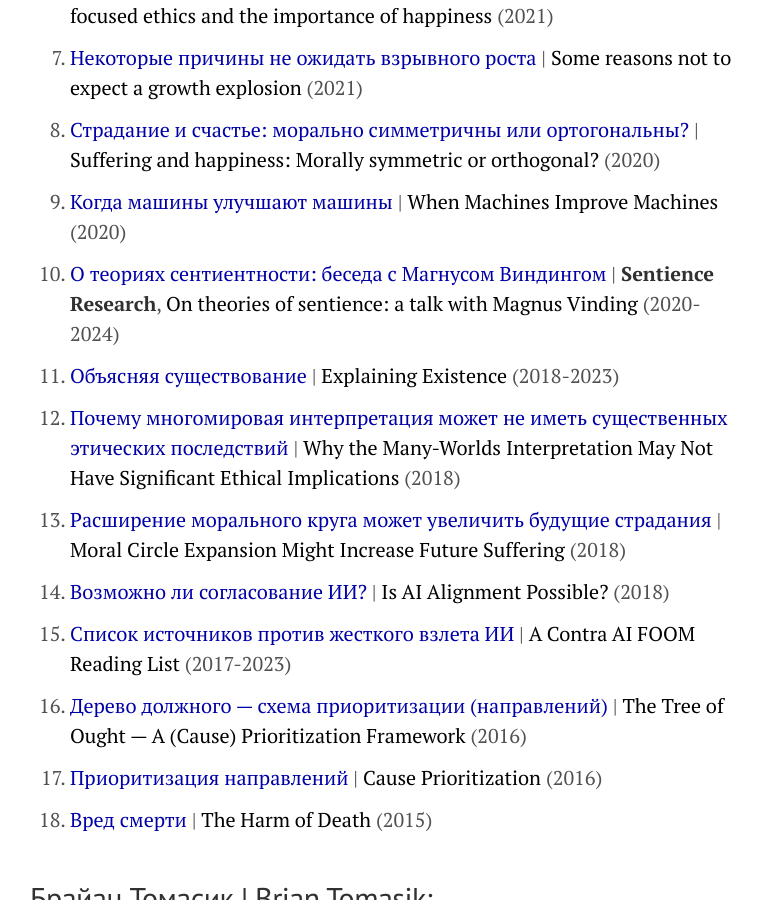
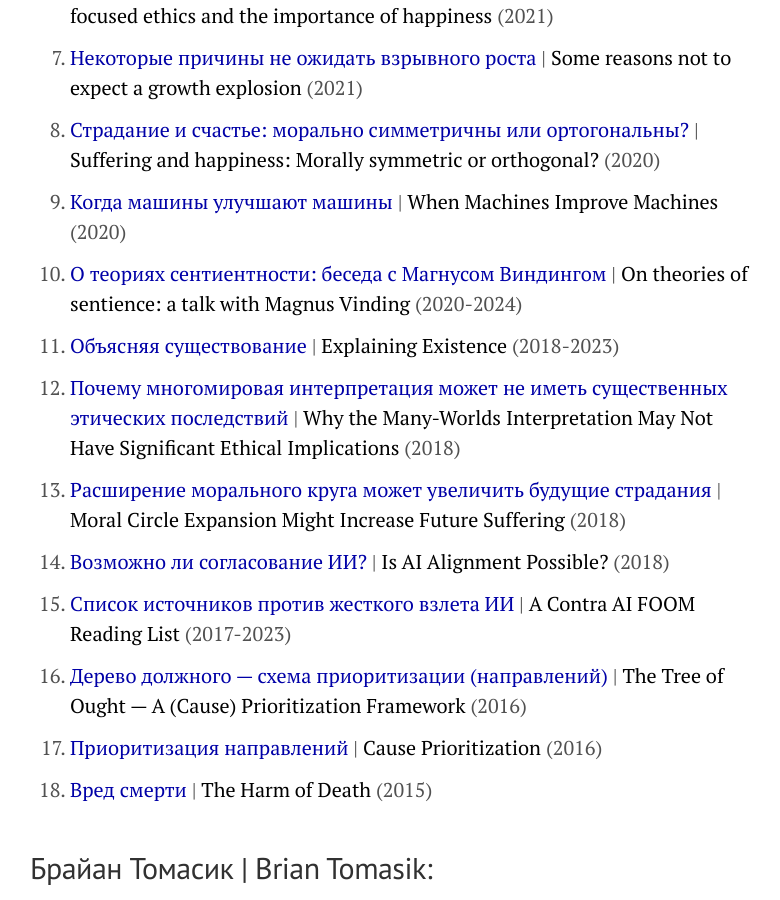
Before and after one commit to KKirdan/kkirdan.github.io, a Jekyll site: the page built from translations/index.md, in a window 1280 px wide and 900 px high, scrolled down 1433 px. Shown: the whole window, without its empty margins (250-1030 px from the left). Built offline with Jekyll 4.4.1, drawn with Linux system fonts in a browser that asks for light colours.

Commit message:
Update index.md

```diff
--- a/translations/index.md
+++ b/translations/index.md
@@ -42,7 +42,7 @@ title: "Переводы"
 7. [Некоторые причины не ожидать взрывного роста](https://reducingsuffering.github.io/magnus-vinding-some-reasons-not-to-expect-a-growth-explosion.html) \| [Some reasons not to expect a growth explosion](https://magnusvinding.com/2021/06/07/reasons-not-to-expect-a-growth-explosion/){: class="b"} (2021)
 8. [Страдание и счастье: морально симметричны или ортогональны?](https://reducingsuffering.github.io/magnus-vinding-suffering-and-happiness-morally-symmetric-or-orthogonal.html) \| [Suffering and happiness: Morally symmetric or orthogonal?](https://centerforreducingsuffering.org/research/suffering-and-happiness-morally-symmetric-or-orthogonal/){: class="b"} (2020)
 9. [Когда машины улучшают машины](https://reducingsuffering.github.io/magnus-vinding-when-machines-improve-machines.html) \| [When Machines Improve Machines](https://magnusvinding.com/2020/08/09/when-machines-improve-machines/){: class="b"} (2020)
-10. [О теориях сентиентности: беседа с Магнусом Виндингом](https://reducingsuffering.github.io/sentience-research-on-theories-of-sentience-a-talk-with-magnus-vinding.html) \| **Sentience Research**, [On theories of sentience: a talk with Magnus Vinding](https://sentience-research.org/on-theories-of-sentience-a-talk-with-magnus-vinding/){: class="b"} (2020-2024)
+10. [О теориях сентиентности: беседа с Магнусом Виндингом](https://reducingsuffering.github.io/sentience-research-on-theories-of-sentience-a-talk-with-magnus-vinding.html) \| [On theories of sentience: a talk with Magnus Vinding](https://sentience-research.org/on-theories-of-sentience-a-talk-with-magnus-vinding/){: class="b"} (2020-2024)
 11. [Объясняя существование](https://reducingsuffering.github.io/magnus-vinding-explaining-existence.html) \| [Explaining Existence](https://magnusvinding.com/2018/08/16/explaining-existence/){: class="b"} (2018-2023)
 12. [Почему многомировая интерпретация может не иметь существенных этических последствий](https://reducingsuffering.github.io/magnus-vinding-why-the-mwi-may-not-have-significant-ethical-implications.html) \| [Why the Many-Worlds Interpretation May Not Have Significant Ethical Implications](https://magnusvinding.com/2018/11/02/why-many-worlds-may-not-have-significant-implications/){: class="b"} (2018)
 13. [Расширение морального круга может увеличить будущие страдания](https://reducingsuffering.github.io/magnus-vinding-moral-circle-expansion-might-increase-future-suffering.html) \| [Moral Circle Expansion Might Increase Future Suffering](https://magnusvinding.com/2018/09/04/moral-circle-expansion-might-increase-future-suffering/){: class="b"} (2018)
```
